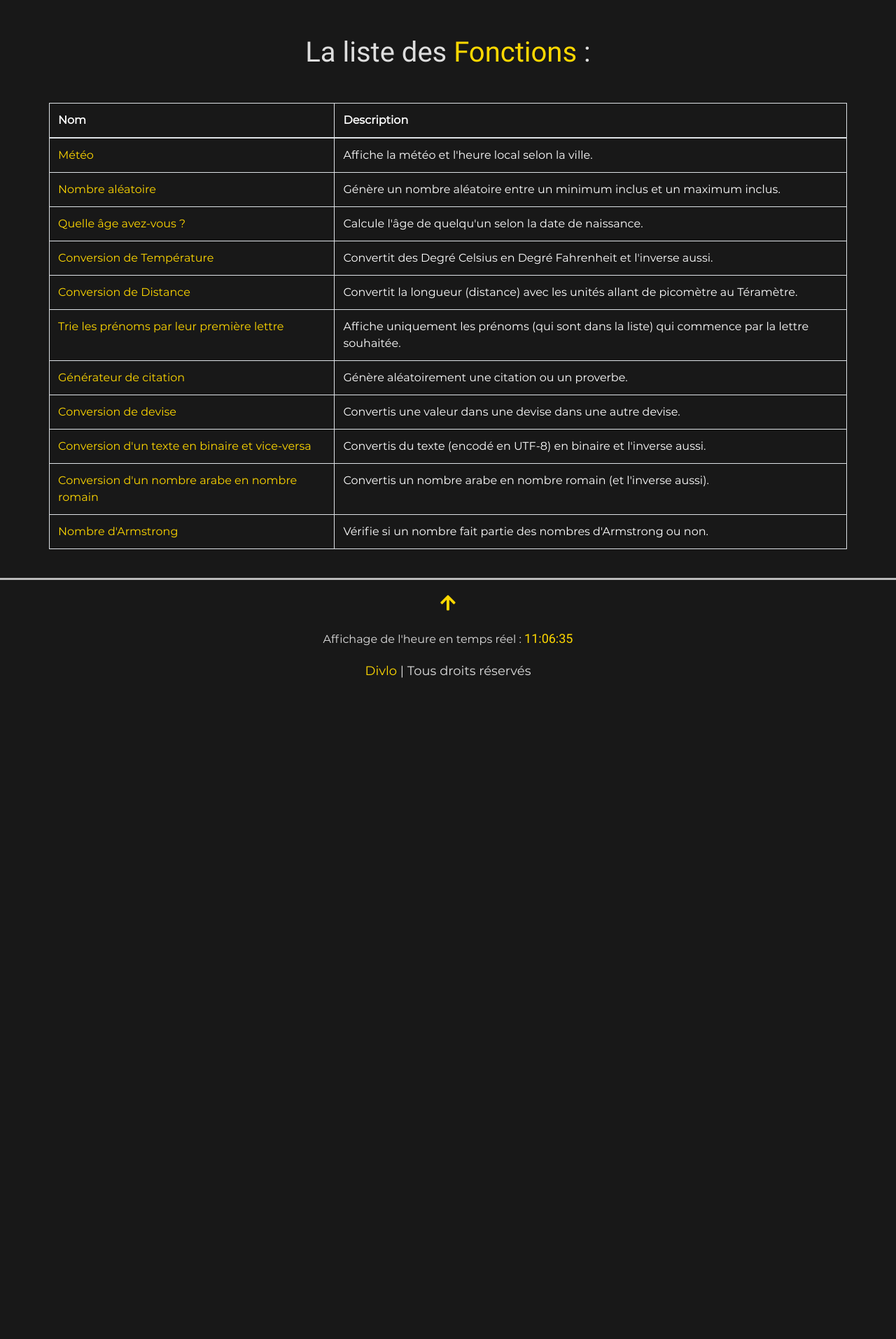
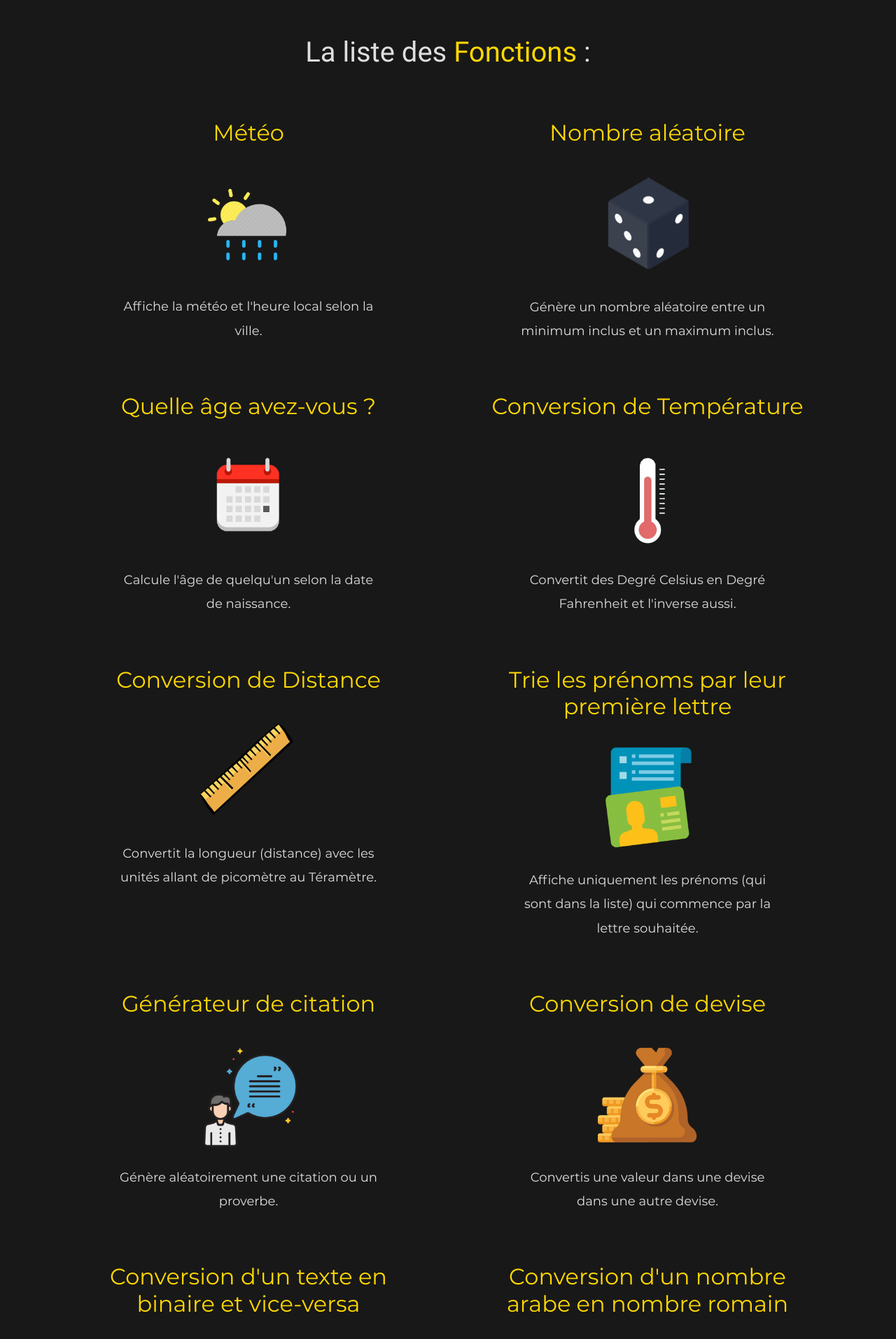
Before and after one commit to theoludwig/FunctionProject, a PHP site: page /views/function-list.php in a window 1280 px wide. Shown: the part 94-2008 px from the top of the page at 70% size. Before the commit the page ends 1063 px from the top, so only its background shows below. Run offline with PHP 8.4, Linux system fonts and the light colour scheme.

Commit message:
Nouveau affichage pour la liste des fonctions

```diff
--- a/css/style.css
+++ b/css/style.css
@@ -81,6 +81,19 @@ header {
 #convertIn {
     width: 6.7em;
 }
+.function-list-title {
+    width: 85%;
+    padding-bottom: 1em;
+    margin: auto;
+}
+.function-list-image {
+    max-width: 160px;
+    padding-bottom: 20px;
+}
+.function-list-description {
+    width: 70%;
+    margin: auto;
+}
 .function-image {
     max-width: 130px;
     padding-bottom: 20px;
--- a/views/function-list.php
+++ b/views/function-list.php
@@ -6,63 +6,105 @@
 
 <!-- Page Content -->
 <div class="container">
+    <div class="row pb-5">
+        <h1>La liste des <span class="important">Fonctions</span> :</h1>
+    </div>
+
+    <div class="row pt-4">
+        <div class="col-sm-12 col-md-6 pb-4">
+            <div class="feature text-center pb-5">
+                <h2 class="function-list-title"><a href="./function-views/weatherRequest.php">Météo</a></h2>
+                <a href="./function-views/weatherRequest.php"><img class="function-list-image" src="/img/function-image/weatherRequest.png" alt=""></a>
+                <p class="function-list-description">Affiche la météo et l'heure local selon la ville.</p>
+            </div>
+        </div>
+        <div class="col-sm-12 col-md-6 pb-4">
+            <div class="feature text-center pb-5">
+                <h2 class="function-list-title"><a href="./function-views/randomNumber.php">Nombre aléatoire</a></h2>
+                <a href="./function-views/randomNumber.php"><img class="function-list-image" src="/img/function-image/randomNumber.png" alt=""></a>
+                <p class="function-list-description">Génère un nombre aléatoire entre un minimum inclus et un maximum inclus.</p>
+            </div>
+        </div>
+    </div>
+
     <div class="row">
-        <h1>La liste des <span class="important">Fonctions</span> :</h1>
-            <table class="table table-bordered mt-5">
-                <thead>
-                    <tr>
-                        <th scope="col">Nom</th>
-                        <th scope="col">Description</th>
-                    </tr>
-                </thead>
-                <tbody>
-                    <tr>
-                        <td><a href="./function-views/weatherRequest.php">Météo</a></td>
-                        <td>Affiche la météo et l'heure local selon la ville.</td>
-                    </tr>
-                    <tr>
-                        <td><a href="./function-views/randomNumber.php">Nombre aléatoire</a></td>
-                        <td>Génère un nombre aléatoire entre un minimum inclus et un maximum inclus.</td>
-                    </tr>
-                    <tr>
-                        <td><a href="./function-views/calculateAge.php">Quelle âge avez-vous ?</a></td>
-                        <td>Calcule l'âge de quelqu'un selon la date de naissance.</td>
-                    </tr>
-                    <tr>
-                        <td><a href="./function-views/convertTemperature.php">Conversion de Température</a></td>
-                        <td>Convertit des Degré Celsius en Degré Fahrenheit et l'inverse aussi.</td>
-                    </tr>
-                    <tr>
-                        <td><a href="./function-views/convertDistance.php">Conversion de Distance</a></td>
-                        <td>Convertit la longueur (distance) avec les unités allant de picomètre au Téramètre.</td>
-                    </tr>
-                    <tr>
-                        <td><a href="./function-views/filterStudents.php">Trie les prénoms par leur première lettre</a></td>
-                        <td>Affiche uniquement les prénoms (qui sont dans la liste) qui commence par la lettre souhaitée.</td>
-                    </tr>
-                    <tr>
-                        <td><a href="./function-views/randomQuote.php">Générateur de citation</a></td>
-                        <td>Génère aléatoirement une citation ou un proverbe.</td>
-                    </tr>
-                    <tr>
-                        <td><a href="./function-views/convertCurrency.php">Conversion de devise</a></td>
-                        <td>Convertis une valeur dans une devise dans une autre devise.</td>
-                    </tr>
-                    <tr>
-                        <td><a href="./function-views/convertBinaryText.php">Conversion d'un texte en binaire et vice-versa</a></td>
-                        <td>Convertis du texte (encodé en UTF-8) en binaire et l'inverse aussi.</td>
-                    </tr>
-                    <tr>
-                        <td><a href="./function-views/convertRomanArabicNumbers.php">Conversion d'un nombre arabe en nombre romain</a></td>
-                        <td>Convertis un nombre arabe en nombre romain (et l'inverse aussi).</td>
-                    </tr>
-                    <tr>
-                        <td><a href="./function-views/armstrongNumber.php">Nombre d'Armstrong</a></td>
-                        <td>Vérifie si un nombre fait partie des nombres d'Armstrong ou non.</td>
-                    </tr>
-                </tbody>
-            </table>
+        <div class="col-sm-12 col-md-6 pb-4">
+            <div class="feature text-center pb-5">
+                <h2 class="function-list-title"><a href="./function-views/calculateAge.php">Quelle âge avez-vous ?</a></h2>
+                <a href="./function-views/calculateAge.php"><img class="function-list-image" src="/img/function-image/calculateAge.png" alt=""></a>
+                <p class="function-list-description">Calcule l'âge de quelqu'un selon la date de naissance.</p>
+            </div>
+        </div>
+        <div class="col-sm-12 col-md-6 pb-4">
+            <div class="feature text-center pb-5">
+                <h2 class="function-list-title"><a href="./function-views/convertTemperature.php">Conversion de Température</a></h2>
+                <a href="./function-views/convertTemperature.php"><img class="function-list-image" src="/img/function-image/convertTemperature.png" alt=""></a>
+                <p class="function-list-description">Convertit des Degré Celsius en Degré Fahrenheit et l'inverse aussi.</p>
+            </div>
+        </div>
     </div>
+
+    <div class="row">
+        <div class="col-sm-12 col-md-6 pb-4">
+            <div class="feature text-center pb-5">
+                <h2 class="function-list-title"><a href="./function-views/convertDistance.php">Conversion de Distance</a></h2>
+                <a href="./function-views/convertDistance.php"><img class="function-list-image" src="/img/function-image/convertDistance.png" alt=""></a>
+                <p class="function-list-description">Convertit la longueur (distance) avec les unités allant de picomètre au Téramètre.</p>
+            </div>
+        </div>
+        <div class="col-sm-12 col-md-6 pb-4">
+            <div class="feature text-center pb-5">
+                <h2 class="function-list-title"><a href="./function-views/filterStudents.php">Trie les prénoms par leur première lettre</a></h2>
+                <a href="./function-views/filterStudents.php"><img class="function-list-image" src="/img/function-image/filterStudents.png" alt=""></a>
+                <p class="function-list-description">Affiche uniquement les prénoms (qui sont dans la liste) qui commence par la lettre souhaitée.</p>
+            </div>
+        </div>
+    </div>
+
+    <div class="row">
+        <div class="col-sm-12 col-md-6 pb-4">
+            <div class="feature text-center pb-5">
+                <h2 class="function-list-title"><a href="./function-views/randomQuote.php">Générateur de citation</a></h2>
+                <a href="./function-views/randomQuote.php"><img class="function-list-image" src="/img/function-image/randomQuote.png" alt=""></a>
+                <p class="function-list-description">Génère aléatoirement une citation ou un proverbe.</p>
+            </div>
+        </div>
+        <div class="col-sm-12 col-md-6 pb-4">
+            <div class="feature text-center pb-5">
+                <h2 class="function-list-title"><a href="./function-views/convertCurrency.php">Conversion de devise</a></h2>
+                <a href="./function-views/convertCurrency.php"><img class="function-list-image" src="/img/function-image/convertCurrency.png" alt=""></a>
+                <p class="function-list-description">Convertis une valeur dans une devise dans une autre devise.</p>
+            </div>
+        </div>
+    </div>
+
+    <div class="row">
+        <div class="col-sm-12 col-md-6 pb-4">
+            <div class="feature text-center pb-5">
+                <h2 class="function-list-title"><a href="./function-views/convertBinaryText.php">Conversion d'un texte en binaire et vice-versa</a></h2>
+                <a href="./function-views/convertBinaryText.php"><img class="function-list-image" src="/img/function-image/convertBinaryText.png" alt=""></a>
+                <p class="function-list-description">Convertis du texte (encodé en UTF-8) en binaire et l'inverse aussi.</p>
+            </div>
+        </div>
+        <div class="col-sm-12 col-md-6 pb-4">
+            <div class="feature text-center pb-5">
+                <h2 class="function-list-title"><a href="./function-views/convertRomanArabicNumbers.php">Conversion d'un nombre arabe en nombre romain</a></h2>
+                <a href="./function-views/convertRomanArabicNumbers.php"><img class="function-list-image" src="/img/function-image/convertRomanArabicNumbers.png" alt=""></a>
+                <p class="function-list-description">Convertis un nombre arabe en nombre romain (et l'inverse aussi).</p>
+            </div>
+        </div>
+    </div>
+
+    <div class="row">
+        <div class="col-sm-12 pb-4">
+            <div class="feature text-center pb-5">
+                <h2 class="function-list-title"><a href="./function-views/armstrongNumber.php">Nombre d'Armstrong</a></h2>
+                <a href="./function-views/armstrongNumber.php"><img class="function-list-image" src="/img/function-image/armstrongNumber.png" alt=""></a>
+                <p class="function-list-description">Vérifie si un nombre fait partie des nombres d'Armstrong ou non.</p>
+            </div>
+        </div>
+    </div>
+
 </div>
 
 <!-- Footer -->
```
